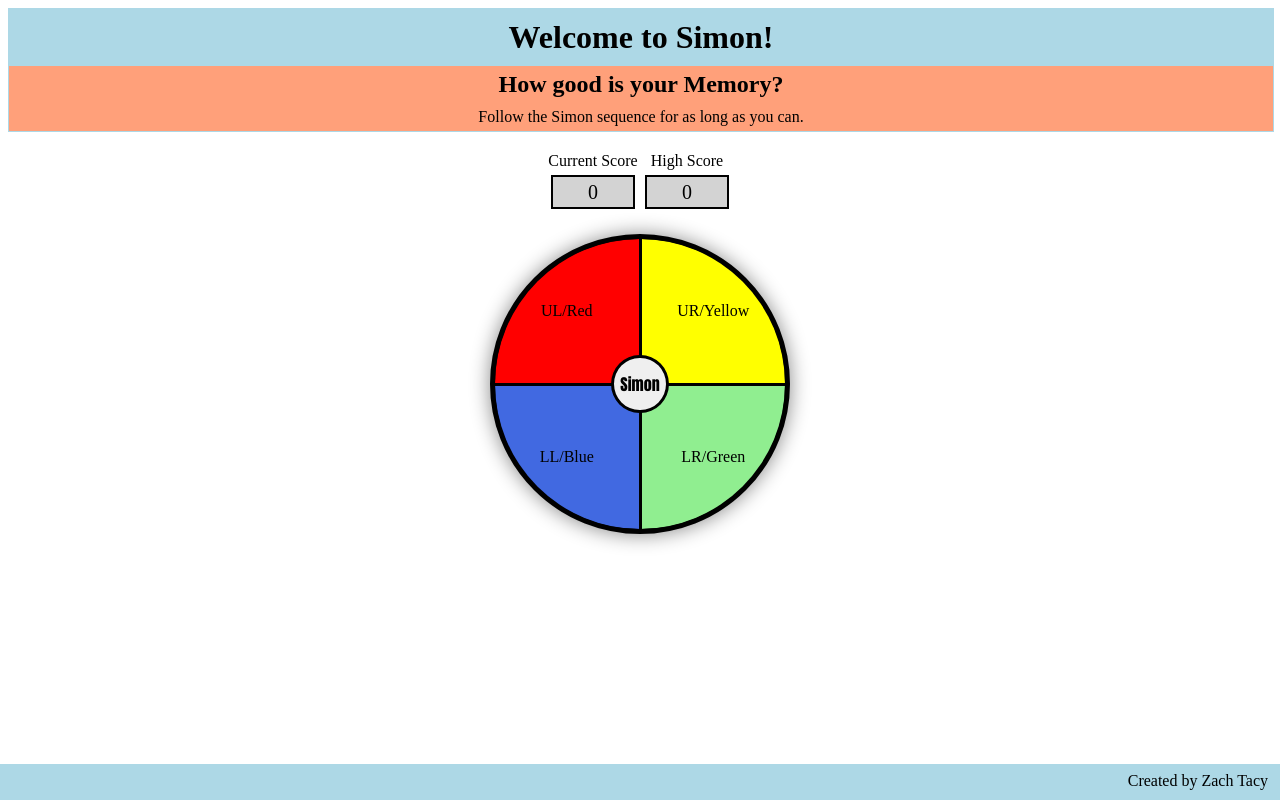
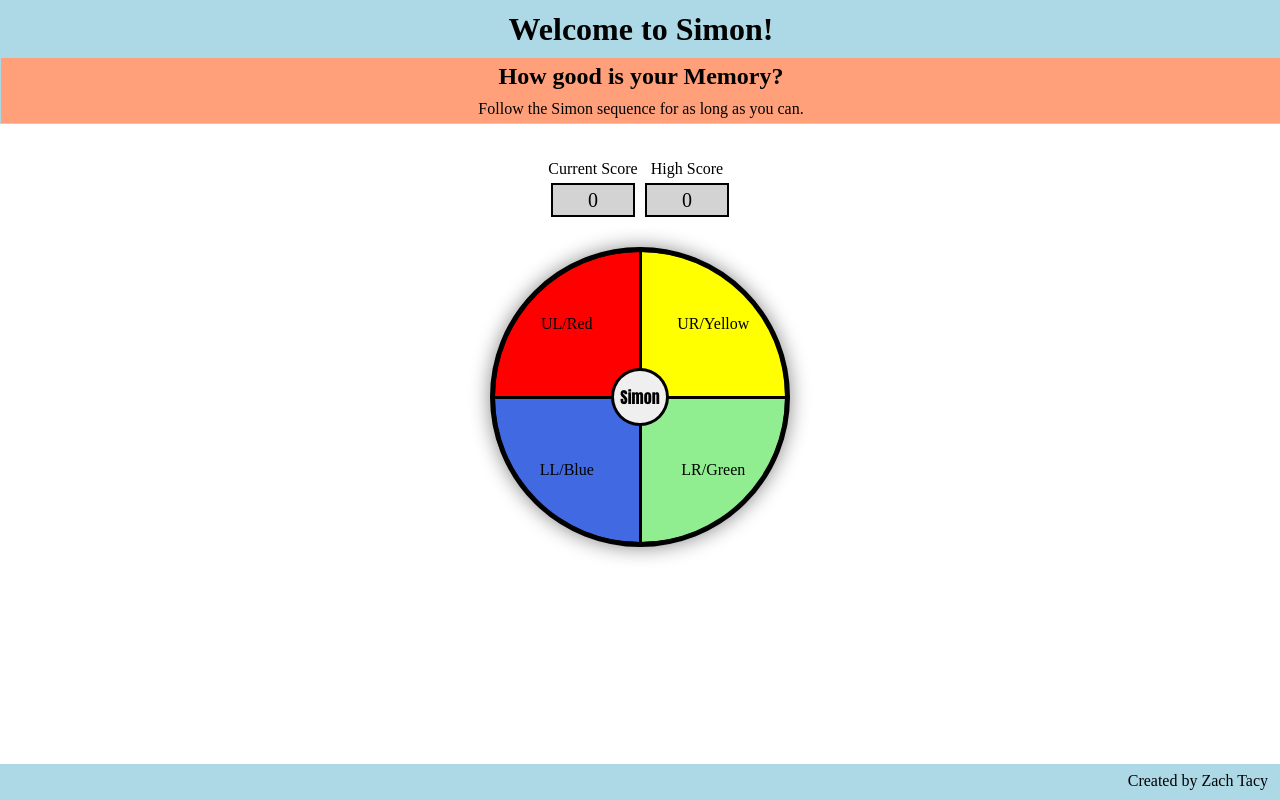
Before and after one commit to zotacy/SEI-project1-simon, a plain HTML site: page index.html in a window 1280 px wide. Drawn offline with Linux system fonts and the light colour scheme.

Commit message:
adjusted header

```diff
--- a/style.css
+++ b/style.css
@@ -2,8 +2,13 @@ header{
     text-align: center;
     background-color: lightblue;
     background-size: cover;
+    position:fixed;
     padding: 1px;
-    width:100%
+    margin: 0;
+    width:100%;
+    top:0;
+    left:0;
+
 }
 
 footer{
@@ -40,6 +45,7 @@ p{
 main{
     display: flex;
     justify-content: center;
+    margin-top:15px
 }
 
 .gameBoard{
@@ -50,7 +56,6 @@ main{
     grid-template-columns: 1fr 1fr;
     width: 300px;
     height: 300px;
-    margin-top: 10px;
     margin-bottom: 30px;
     /* makes grid circular */
     border: 5px solid black;
@@ -104,7 +109,7 @@ main{
     text-align: center;
     height: auto;
     width: auto;
-    margin-top: 10px;
+    margin-top: 150px;
     padding: 10px;
 }
 .score{
```
